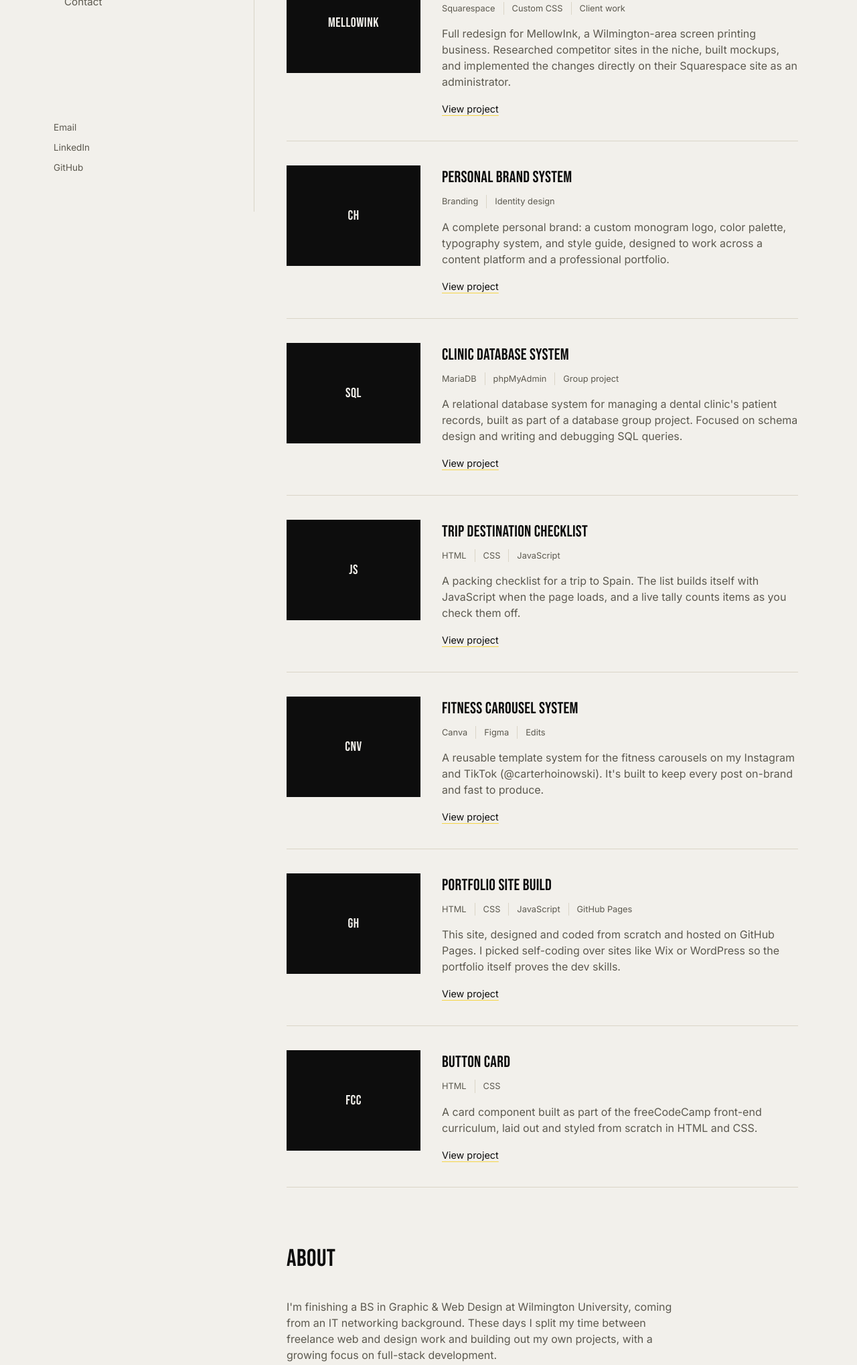
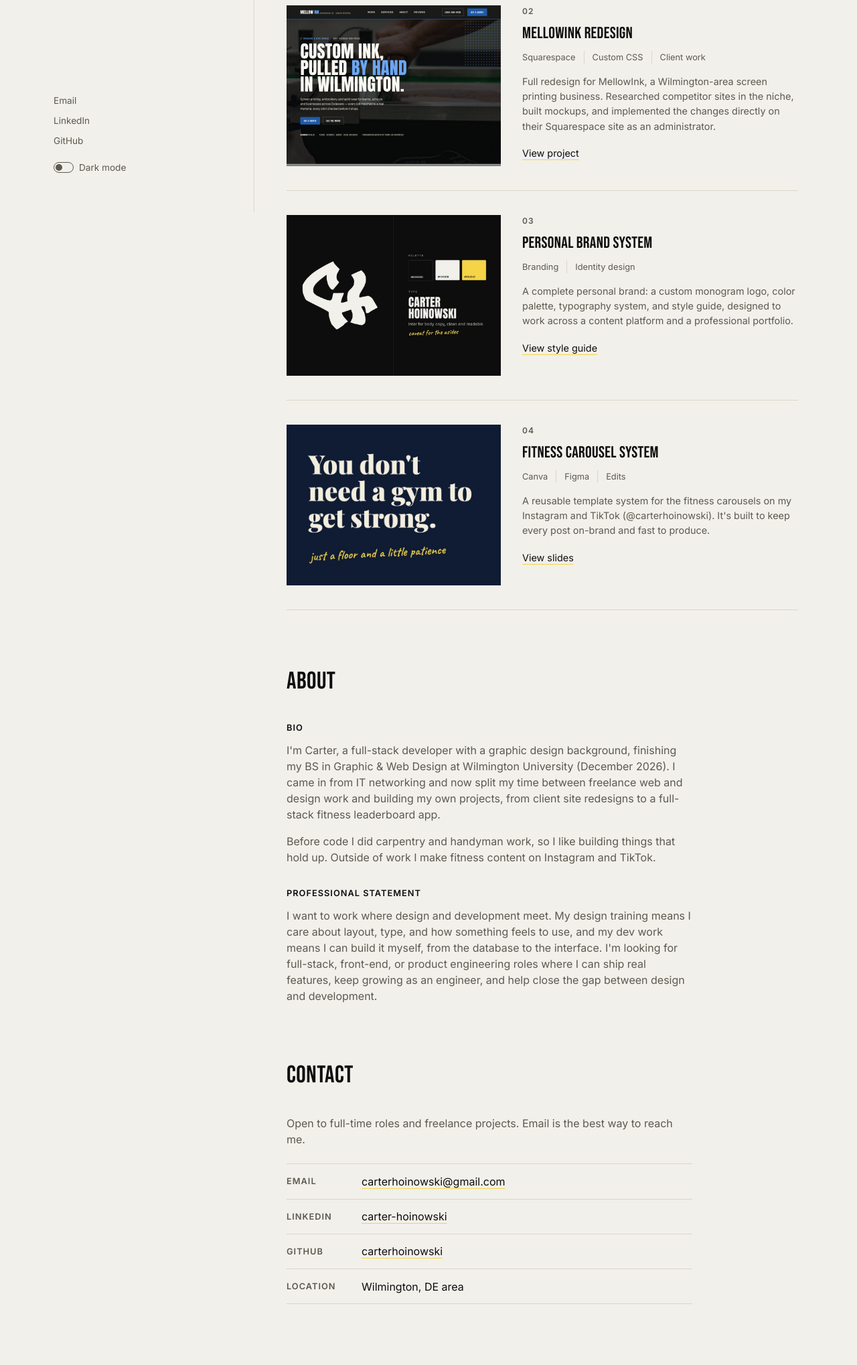
Before and after one commit to carterhoinowski/Portfolio, a plain HTML site: page index.html in a window 1280 px wide. Shown: the part 484-2522 px from the top of the page at 67% size. Drawn offline with Linux system fonts and the light colour scheme.

Commit message:
Finalizing the project by adding all the assets and making final adjustments to the code. This includes adding brand guidelines, carousel images, leader mockups, and updating the main HTML, CSS, and JavaScript files for a polished finish.

```diff
--- a/index.html
+++ b/index.html
@@ -10,6 +10,16 @@
 <link rel="preconnect" href="https://fonts.gstatic.com" crossorigin>
 <link href="https://fonts.googleapis.com/css2?family=Bebas+Neue&family=Inter:wght@400;500;600&family=Caveat:wght@500;600&display=swap" rel="stylesheet">
 <link rel="stylesheet" href="style.css">
+
+<!-- Set the theme before the page paints so there's no flash of the wrong colors -->
+<script>
+  (function () {
+    var saved = null;
+    try { saved = localStorage.getItem('theme'); } catch (e) {}
+    var dark = saved ? saved === 'dark' : window.matchMedia('(prefers-color-scheme: dark)').matches;
+    document.documentElement.setAttribute('data-theme', dark ? 'dark' : 'light');
+  })();
+</script>
 </head>
 <body>
 
@@ -31,6 +41,10 @@
       <a href="mailto:carterhoinowski@gmail.com">Email</a>
       <a href="https://linkedin.com/in/carter-hoinowski-385b45219" target="_blank" rel="noopener">LinkedIn</a>
       <a href="https://github.com/carterhoinowski" target="_blank" rel="noopener">GitHub</a>
+      <button type="button" class="theme-toggle" id="theme-toggle" aria-pressed="false">
+        <span class="track" aria-hidden="true"></span>
+        <span class="theme-label">Dark mode</span>
+      </button>
     </div>
   </aside>
 
@@ -40,7 +54,7 @@
       <h2 class="section-heading">Work</h2>
 
       <article class="project">
-        <div class="project-image" aria-hidden="true"><span>Leader</span></div>
+        <div class="project-image"><img src="assets/leader/cover.jpg" alt="Leader app mockups: the home screen with three leaderboards and the New Activity logging screen, in violet and amber on charcoal"></div>
         <div class="project-body">
           <div class="project-head">
             <h3 class="project-title">Leader</h3>
@@ -52,13 +66,12 @@
             <span class="tag">Senior Capstone</span>
           </div>
           <p class="project-desc">A fitness tracking app built around competitive leaderboards. Users log workouts across activity types, earn points through a normalized scoring system, and compete with friends or in public groups.</p>
-          <!-- TODO: link to repo or live build once ready -->
-          <a href="#" class="project-link">View project</a>
+          <a href="assets/leader/leader-mockups.png" target="_blank" rel="noopener" class="project-link">View mockups</a>
         </div>
       </article>
 
       <article class="project">
-        <div class="project-image" aria-hidden="true"><span>MellowInk</span></div>
+        <div class="project-image"><img src="images/MInk.png" alt="MellowInk redesign mockup of the homepage"></div>
         <div class="project-body">
           <div class="project-head">
             <h3 class="project-title">MellowInk Redesign</h3>
@@ -69,13 +82,12 @@
             <span class="tag">Client work</span>
           </div>
           <p class="project-desc">Full redesign for MellowInk, a Wilmington-area screen printing business. Researched competitor sites in the niche, built mockups, and implemented the changes directly on their Squarespace site as an administrator.</p>
-          <!-- TODO: link to live site once it's public -->
-          <a href="#" class="project-link">View project</a>
+          <a href="https://www.mellowinkde.com" target="_blank" rel="noopener" class="project-link">View project</a>
         </div>
       </article>
 
       <article class="project">
-        <div class="project-image" aria-hidden="true"><span>CH</span></div>
+        <div class="project-image"><img src="assets/brand/cover.jpg" alt="Personal brand system: off-white CH monogram on black, beside the black, off-white, and lemon palette and Anton, Inter, and Caveat type samples"></div>
         <div class="project-body">
           <div class="project-head">
             <h3 class="project-title">Personal Brand System</h3>
@@ -85,44 +97,12 @@
             <span class="tag">Identity design</span>
           </div>
           <p class="project-desc">A complete personal brand: a custom monogram logo, color palette, typography system, and style guide, designed to work across a content platform and a professional portfolio.</p>
-          <a href="#" class="project-link">View project</a>
+          <a href="assets/brand/brand-style-guide.pdf" target="_blank" rel="noopener" class="project-link">View style guide</a>
         </div>
       </article>
 
       <article class="project">
-        <div class="project-image" aria-hidden="true"><span>SQL</span></div>
-        <div class="project-body">
-          <div class="project-head">
-            <h3 class="project-title">Clinic Database System</h3>
-          </div>
-          <div class="project-tags">
-            <span class="tag">MariaDB</span>
-            <span class="tag">phpMyAdmin</span>
-            <span class="tag">Group project</span>
-          </div>
-          <p class="project-desc">A relational database system for managing a dental clinic's patient records, built as part of a database group project. Focused on schema design and writing and debugging SQL queries.</p>
-          <a href="#" class="project-link">View project</a>
-        </div>
-      </article>
-
-      <article class="project">
-        <div class="project-image" aria-hidden="true"><span>JS</span></div>
-        <div class="project-body">
-          <div class="project-head">
-            <h3 class="project-title">Trip Destination Checklist</h3>
-          </div>
-          <div class="project-tags">
-            <span class="tag">HTML</span>
-            <span class="tag">CSS</span>
-            <span class="tag">JavaScript</span>
-          </div>
-          <p class="project-desc">A packing checklist for a trip to Spain. The list builds itself with JavaScript when the page loads, and a live tally counts items as you check them off.</p>
-          <a href="#" class="project-link">View project</a>
-        </div>
-      </article>
-
-      <article class="project">
-        <div class="project-image" aria-hidden="true"><span>CNV</span></div>
+        <div class="project-image"><img src="assets/carousel/cover.jpg" alt="Hook slide from the fitness carousel template: navy background, cream serif headline, and a handwritten lemon-yellow aside"></div>
         <div class="project-body">
           <div class="project-head">
             <h3 class="project-title">Fitness Carousel System</h3>
@@ -133,39 +113,7 @@
             <span class="tag">Edits</span>
           </div>
           <p class="project-desc">A reusable template system for the fitness carousels on my Instagram and TikTok (@carterhoinowski). It's built to keep every post on-brand and fast to produce.</p>
-          <a href="#" class="project-link">View project</a>
-        </div>
-      </article>
-
-      <article class="project">
-        <div class="project-image" aria-hidden="true"><span>GH</span></div>
-        <div class="project-body">
-          <div class="project-head">
-            <h3 class="project-title">Portfolio Site Build</h3>
-          </div>
-          <div class="project-tags">
-            <span class="tag">HTML</span>
-            <span class="tag">CSS</span>
-            <span class="tag">JavaScript</span>
-            <span class="tag">GitHub Pages</span>
-          </div>
-          <p class="project-desc">This site, designed and coded from scratch and hosted on GitHub Pages. I picked self-coding over sites like Wix or WordPress so the portfolio itself proves the dev skills.</p>
-          <a href="#" class="project-link">View project</a>
-        </div>
-      </article>
-
-      <article class="project">
-        <div class="project-image" aria-hidden="true"><span>FCC</span></div>
-        <div class="project-body">
-          <div class="project-head">
-            <h3 class="project-title">Button Card</h3>
-          </div>
-          <div class="project-tags">
-            <span class="tag">HTML</span>
-            <span class="tag">CSS</span>
-          </div>
-          <p class="project-desc">A card component built as part of the freeCodeCamp front-end curriculum, laid out and styled from scratch in HTML and CSS.</p>
-          <a href="#" class="project-link">View project</a>
+          <a href="assets/carousel/fitness-carousel.pdf" target="_blank" rel="noopener" class="project-link">View slides</a>
         </div>
       </article>
 
@@ -173,14 +121,24 @@
 
     <section id="about" class="section about-section">
       <h2 class="section-heading">About</h2>
-      <p>I'm finishing a BS in Graphic &amp; Web Design at Wilmington University, coming from an IT networking background. These days I split my time between freelance web and design work and building out my own projects, with a growing focus on full-stack development.</p>
-      <p>I build web applications from the database to the interface, and my design background means I care just as much about how something feels to use as how it works under the hood. I'm looking for full-stack, front-end, or product engineering roles where I can ship real features, keep learning, and help close the gap between design and development.</p>
+
+      <h3 class="sub-heading">Bio</h3>
+      <p>I'm Carter, a full-stack developer with a graphic design background, finishing my BS in Graphic &amp; Web Design at Wilmington University (December 2026). I came in from IT networking and now split my time between freelance web and design work and building my own projects, from client site redesigns to a full-stack fitness leaderboard app.</p>
+      <p>Before code I did carpentry and handyman work, so I like building things that hold up. Outside of work I make fitness content on Instagram and TikTok.</p>
+
+      <h3 class="sub-heading">Professional Statement</h3>
+      <p>I want to work where design and development meet. My design training means I care about layout, type, and how something feels to use, and my dev work means I can build it myself, from the database to the interface. I'm looking for full-stack, front-end, or product engineering roles where I can ship real features, keep growing as an engineer, and help close the gap between design and development.</p>
     </section>
 
     <section id="contact" class="section contact-section">
       <h2 class="section-heading">Contact</h2>
-      <p>Best way to reach me is email, or find me on LinkedIn.</p>
-      <p><a href="mailto:carterhoinowski@gmail.com" class="contact-link">carterhoinowski@gmail.com</a></p>
+      <p>Open to full-time roles and freelance projects. Email is the best way to reach me.</p>
+      <ul class="contact-list">
+        <li><span class="contact-label">Email</span><a href="mailto:carterhoinowski@gmail.com" class="contact-link">carterhoinowski@gmail.com</a></li>
+        <li><span class="contact-label">LinkedIn</span><a href="https://linkedin.com/in/carter-hoinowski-385b45219" target="_blank" rel="noopener" class="contact-link">carter-hoinowski</a></li>
+        <li><span class="contact-label">GitHub</span><a href="https://github.com/carterhoinowski" target="_blank" rel="noopener" class="contact-link">carterhoinowski</a></li>
+        <li><span class="contact-label">Location</span><span>Wilmington, DE area</span></li>
+      </ul>
     </section>
 
   </main>
--- a/script.js
+++ b/script.js
@@ -1,7 +1,6 @@
 // Highlights the nav link for whichever section is in view.
-// Uses IntersectionObserver so it doesn't run on every scroll event.
 
-const sections = document.querySelectorAll('.section');
+const sections = [...document.querySelectorAll('.section')];
 const navLinks = document.querySelectorAll('.nav-link');
 
 const setActive = (id) => {
@@ -10,15 +9,53 @@ const setActive = (id) => {
   });
 };
 
-const observer = new IntersectionObserver(
-  (entries) => {
-    entries.forEach((entry) => {
-      if (entry.isIntersecting) {
-        setActive(entry.target.id);
-      }
+const update = () => {
+  // Contact is short, so it never reaches the middle of the screen.
+  // Once you hit the bottom of the page, highlight the last section.
+  const atBottom =
+    window.innerHeight + window.scrollY >= document.documentElement.scrollHeight - 2;
+  if (atBottom) return setActive(sections[sections.length - 1].id);
+
+  // Otherwise: the last section whose top has passed the middle of the screen
+  const line = window.innerHeight * 0.45;
+  let current = sections[0].id;
+  sections.forEach((s) => {
+    if (s.getBoundingClientRect().top <= line) current = s.id;
+  });
+  setActive(current);
+};
+
+// requestAnimationFrame keeps this to once per frame while scrolling
+let ticking = false;
+window.addEventListener(
+  'scroll',
+  () => {
+    if (ticking) return;
+    ticking = true;
+    requestAnimationFrame(() => {
+      update();
+      ticking = false;
     });
   },
-  { rootMargin: '-40% 0px -50% 0px' } // triggers when a section is near the middle of the viewport
+  { passive: true }
 );
 
-sections.forEach((section) => observer.observe(section));
+window.addEventListener('resize', update);
+update();
+
+// Dark mode toggle. The starting theme is set in a small script in <head>.
+const root = document.documentElement;
+const toggle = document.getElementById('theme-toggle');
+
+const syncToggle = () => {
+  toggle.setAttribute('aria-pressed', root.dataset.theme === 'dark');
+};
+
+toggle.addEventListener('click', () => {
+  const next = root.dataset.theme === 'dark' ? 'light' : 'dark';
+  root.dataset.theme = next;
+  try { localStorage.setItem('theme', next); } catch (e) {}
+  syncToggle();
+});
+
+syncToggle();
--- a/style.css
+++ b/style.css
@@ -4,9 +4,70 @@
   --ink-soft: #5C594F;
   --accent: #F5D547;
   --line: #DAD5C7;
+  --img-edge: transparent;
+  color-scheme: light;
+}
+
+/* Dark mode: same brand colors, flipped */
+:root[data-theme="dark"] {
+  --bg: #0D0D0D;
+  --ink: #F2F0EB;
+  --ink-soft: #A8A498;
+  --line: #2A2926;
+  --img-edge: #2A2926;
+  color-scheme: dark;
 }
 
 * { box-sizing: border-box; }
+
+body { transition: background-color 0.25s ease, color 0.25s ease; }
+
+/* Theme toggle */
+
+.theme-toggle {
+  display: inline-flex;
+  align-items: center;
+  gap: 0.5rem;
+  margin-top: 0.6rem;
+  padding: 0;
+  background: none;
+  border: none;
+  font: inherit;
+  font-size: 0.85rem;
+  color: var(--ink-soft);
+  cursor: pointer;
+  width: fit-content;
+}
+
+.theme-toggle:hover { color: var(--ink); }
+
+.theme-toggle .track {
+  width: 30px;
+  height: 16px;
+  border-radius: 999px;
+  border: 1px solid var(--ink-soft);
+  position: relative;
+  transition: border-color 0.25s ease;
+}
+
+.theme-toggle .track::after {
+  content: '';
+  position: absolute;
+  top: 2px;
+  left: 2px;
+  width: 10px;
+  height: 10px;
+  border-radius: 50%;
+  background: var(--ink-soft);
+  transition: transform 0.25s ease, background 0.25s ease;
+}
+
+:root[data-theme="dark"] .theme-toggle .track { border-color: var(--accent); }
+
+:root[data-theme="dark"] .theme-toggle .track::after {
+  transform: translateX(14px);
+  background: var(--accent);
+}
 
 html { scroll-behavior: smooth; }
 
@@ -157,6 +218,43 @@ button:focus-visible {
   color: var(--ink-soft);
 }
 
+.sub-heading {
+  font-size: 0.8rem;
+  font-weight: 600;
+  letter-spacing: 1px;
+  text-transform: uppercase;
+  color: var(--ink);
+  margin: 2rem 0 0.75rem;
+}
+
+.about-section .sub-heading:first-of-type { margin-top: 0; }
+
+.contact-list {
+  list-style: none;
+  padding: 0;
+  margin: 1.5rem 0 0;
+}
+
+.contact-list li {
+  display: flex;
+  flex-wrap: wrap;
+  gap: 0.25rem 1rem;
+  padding: 0.85rem 0;
+  border-top: 1px solid var(--line);
+}
+
+.contact-list li:last-child { border-bottom: 1px solid var(--line); }
+
+.contact-label {
+  width: 6rem;
+  font-size: 0.8rem;
+  font-weight: 600;
+  letter-spacing: 1px;
+  text-transform: uppercase;
+  color: var(--ink-soft);
+  padding-top: 0.15rem;
+}
+
 .contact-link {
   color: var(--ink);
   text-decoration: underline;
@@ -166,10 +264,14 @@ button:focus-visible {
 
 /* Project cards */
 
+.work-section { counter-reset: project; }
+
 .project {
+  counter-increment: project;
   display: grid;
-  grid-template-columns: 200px 1fr;
+  grid-template-columns: 320px 1fr;
   gap: 2rem;
+  align-items: start;
   padding: 2.25rem 0;
   border-top: 1px solid var(--line);
 }
@@ -180,14 +282,61 @@ button:focus-visible {
 
 .project-image {
   aspect-ratio: 4 / 3;
-  background: var(--ink);
-  color: var(--bg);
+  overflow: hidden;
+  background: #0D0D0D;
+  outline: 1px solid var(--img-edge);
+}
+
+.project-image span {
+  width: 100%;
+  height: 100%;
   display: flex;
   align-items: center;
   justify-content: center;
+  color: var(--bg);
   font-family: 'Bebas Neue', sans-serif;
-  font-size: 1.25rem;
+  font-size: 1.75rem;
   letter-spacing: 0.5px;
+  transition: transform 0.35s ease;
+}
+
+.project-image img {
+  width: 100%;
+  height: 100%;
+  object-fit: cover;
+  display: block;
+  transition: transform 0.35s ease;
+}
+
+/* Project number, small accent above the title */
+.project-body::before {
+  content: counter(project, decimal-leading-zero);
+  display: block;
+  font-size: 0.75rem;
+  font-weight: 600;
+  letter-spacing: 1px;
+  color: var(--ink-soft);
+  margin-bottom: 0.35rem;
+}
+
+.project-title {
+  text-decoration: underline;
+  text-decoration-color: transparent;
+  text-decoration-thickness: 3px;
+  text-underline-offset: 4px;
+  transition: text-decoration-color 0.25s ease;
+}
+
+/* Hover only on devices that actually hover */
+@media (hover: hover) {
+  .project:hover .project-image span,
+  .project:hover .project-image img {
+    transform: scale(1.04);
+  }
+
+  .project:hover .project-title {
+    text-decoration-color: var(--accent);
+  }
 }
 
 .project-head {
@@ -233,6 +382,8 @@ button:focus-visible {
 
 .project-desc {
   max-width: 55ch;
+  font-size: 0.9rem;
+  line-height: 1.55;
   color: var(--ink-soft);
   margin: 0 0 1rem;
 }
@@ -260,6 +411,19 @@ button:focus-visible {
 @media (prefers-reduced-motion: reduce) {
   * { animation: none !important; transition: none !important; }
   html { scroll-behavior: auto; }
+}
+
+/* Tablet: text column gets too narrow next to the bigger image, so stack */
+
+@media (max-width: 1100px) {
+  .project {
+    grid-template-columns: 1fr;
+    gap: 1.25rem;
+  }
+
+  .project-image {
+    aspect-ratio: 16 / 9;
+  }
 }
 
 /* Mobile */
```
Also changed, not shown: assets/brand/cover.jpg (added), assets/carousel/cover.jpg (added), assets/carousel/slide-1.png (added), assets/carousel/slide-2.png (added), assets/carousel/slide-3.png (added), assets/carousel/slide-4.png (added), assets/leader/cover.jpg (added), assets/leader/leader-mockups.png (added), images/MInk.png (added), 2 other files.
